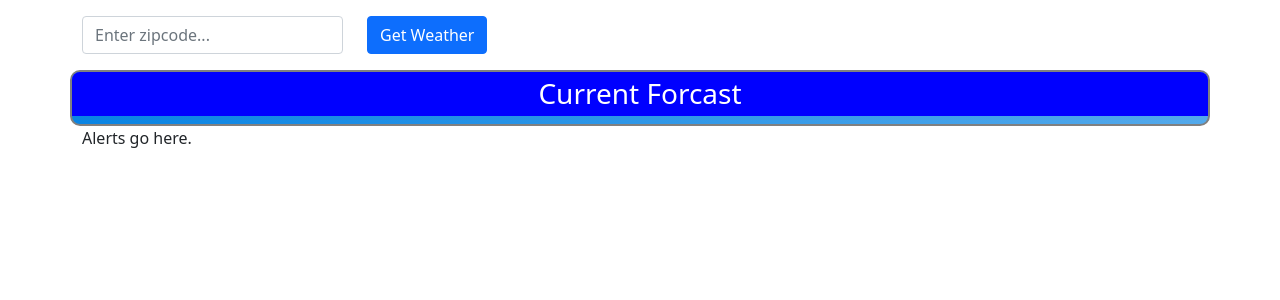
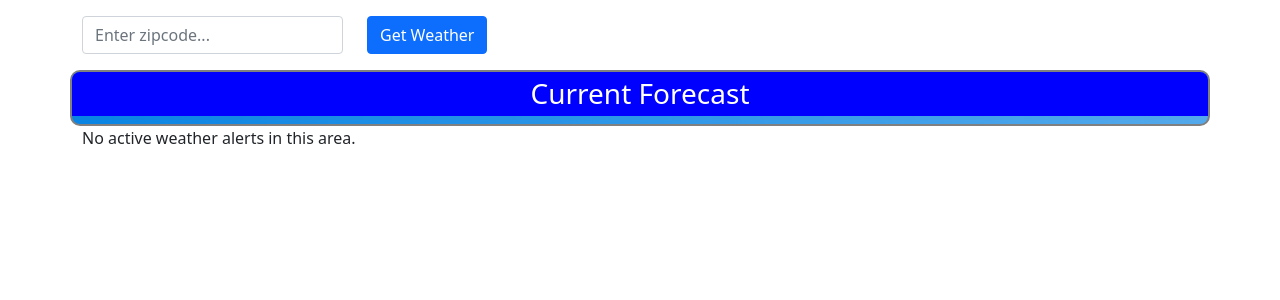
Before and after one commit to brentaharris/weatherApp, a React (Create React App) app: page / in a window 1280 px wide. Shown: the top 300 px of the page. Built offline with nearby package versions, Linux system fonts and the light colour scheme.

Commit message:
updated api call

```diff
--- a/src/App.js
+++ b/src/App.js
@@ -21,7 +21,7 @@ const App = () => {
   useEffect(() => {
     const fetchData = async () => {
       try {
-        const requestUrl = `${baseUrl}/current.json?key=${apiKey}&q=${zipcode}&alerts=yes`;
+        const requestUrl = `${baseUrl}/forecast.json?key=${apiKey}&q=${zipcode}&alerts=yes`;
         const response = await fetch(requestUrl);
         const results = await response.json();
         setData(results);
@@ -65,7 +65,7 @@ const App = () => {
       </Container>
       <Container style={styles.container}>
         <Row>
-          <h3 style={styles.heading}>Current Forcast</h3>
+          <h3 style={styles.heading}>Current Forecast</h3>
         </Row>
 
         {data && (
@@ -76,7 +76,7 @@ const App = () => {
           </Row>
         )}
       </Container>
-      <Alerts />
+      <Alerts data={data} />
     </>
   );
 };
--- a/src/components/Alerts.js
+++ b/src/components/Alerts.js
@@ -1,10 +1,14 @@
 import { Container, Row, Col } from "react-bootstrap";
 
-const Alerts = () => {
+const Alerts = ({ alerts }) => {
   return (
     <Container>
       <Row>
-        <Col>Alerts go here.</Col>
+        {alerts?.length ? (
+          <Col>ACTIVE WEATHER ALERTS</Col>
+        ) : (
+          <Col>No active weather alerts in this area.</Col>
+        )}
       </Row>
     </Container>
   );
--- a/src/components/WeatherCard.js
+++ b/src/components/WeatherCard.js
@@ -31,7 +31,6 @@ const WeatherCard = ({ data }) => {
                 {current.condition.text}
               </Card.Text>
             )}
-            <Card.Text style={styles.cardText}>Condition</Card.Text>
           </Card>
         </Col>
         <Col sm="3">
```
